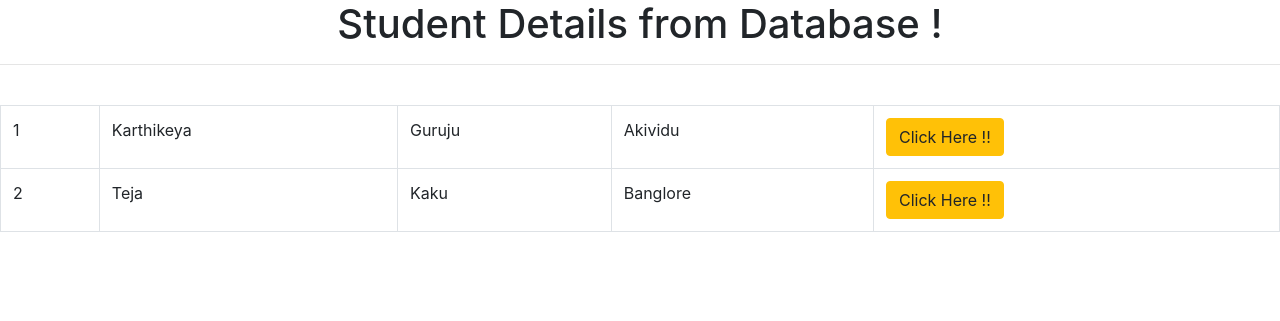
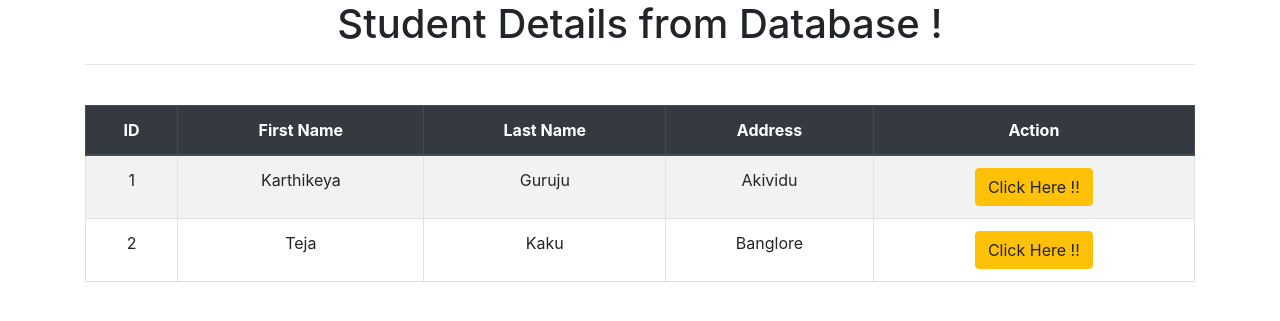
Before and after one commit to karthikeyaguruju/First-Django-Project, a Django app: page / in a window 1280 px wide. Shown: the top 321 px of the page. Run offline with Django 4.2, Linux system fonts and the light colour scheme; data comes from the database, SQL or seed files in the repository; some libraries are stand-ins or nearby versions.

Commit message:
Update home.html

```diff
--- a/templates/home.html
+++ b/templates/home.html
@@ -1,28 +1,43 @@
 <!DOCTYPE html>
 <html lang="en">
-  {%extends 'base.html'%} {%block content%}
 <head>
-    <meta charset="UTF-8" />
-    <meta name="viewport" content="width=device-width, initial-scale=1.0" />
+    <meta charset="UTF-8">
+    <meta name="viewport" content="width=device-width, initial-scale=1.0">
     <title>Home Page</title>
+    <!-- Include necessary CSS files for Bootstrap and animations -->
+    <link rel="stylesheet" href="https://maxcdn.bootstrapcdn.com/bootstrap/4.5.2/css/bootstrap.min.css">
+    <link rel="stylesheet" href="https://cdnjs.cloudflare.com/ajax/libs/animate.css/4.1.1/animate.min.css">
 </head>
 <body>
+    {% extends 'base.html'%}
+    {% block content %}
+    <div class="container">
         <h1 class="text-center">Student Details from Database !</h1>
-    <hr />
-    <br />
-    <table class="table table-bordered">
+        <hr>
+        <br>
+        <table class="table table-bordered table-striped">
+            <thead class="thead-dark">
+                <tr>
+                    <th class="text-center">ID</th>
+                    <th class="text-center">First Name</th>
+                    <th class="text-center">Last Name</th>
+                    <th class="text-center">Address</th>
+                    <th class="text-center">Action</th>
+                </tr>
+            </thead>
+            <tbody>
                 {% for student in students %}
-      <tr>
-        <td>{{student.id}}</td>
-        <td>{{student.first_name}}</td>
-        <td>{{student.last_name}}</td>
-        <td>{{student.student_address}}</td>
-        <!-- <td>{{student.email_id}}</td>
-            <td>{{student.phone_number}}</td> -->
-        <td><a class="btn btn-warning" href="{% url 'student' student.id%}">Click Here !!</a></td>
+                <tr class="animate__animated animate__fadeIn">
+                    <td class="text-center">{{ student.id }}</td>
+                    <td class="text-center">{{ student.first_name }}</td>
+                    <td class="text-center">{{ student.last_name }}</td>
+                    <td class="text-center">{{ student.student_address }}</td>
+                    <td class="text-center"><a class="btn btn-warning" href="{% url 'student' student.id %}">Click Here !!</a></td>
                 </tr>
                 {% endfor %}
+            </tbody>
         </table>
+    </div>
+    {% endblock %}
 </body>
-  {%endblock%}
 </html>
```
Lines whose indentation alone changed are shown as unchanged.
